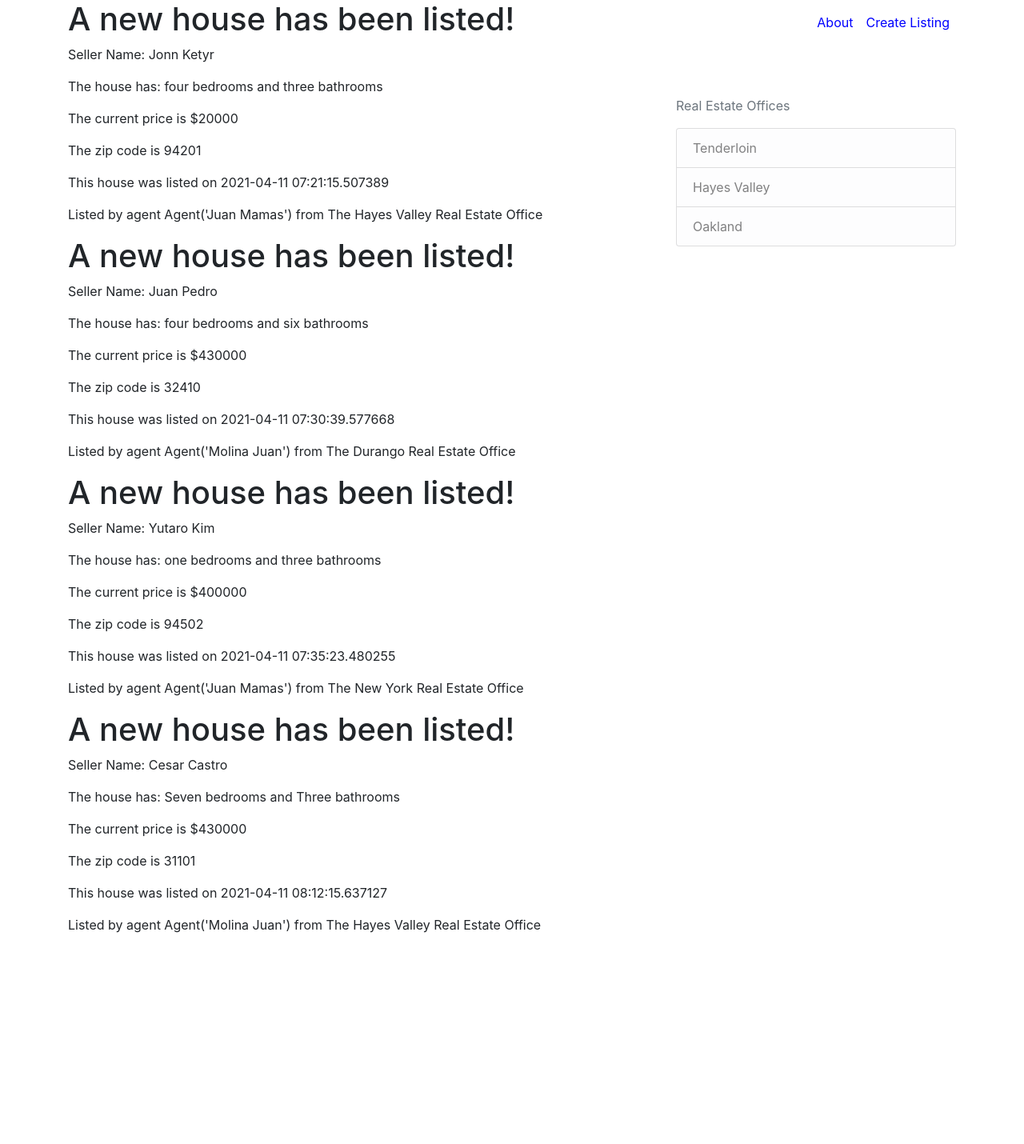
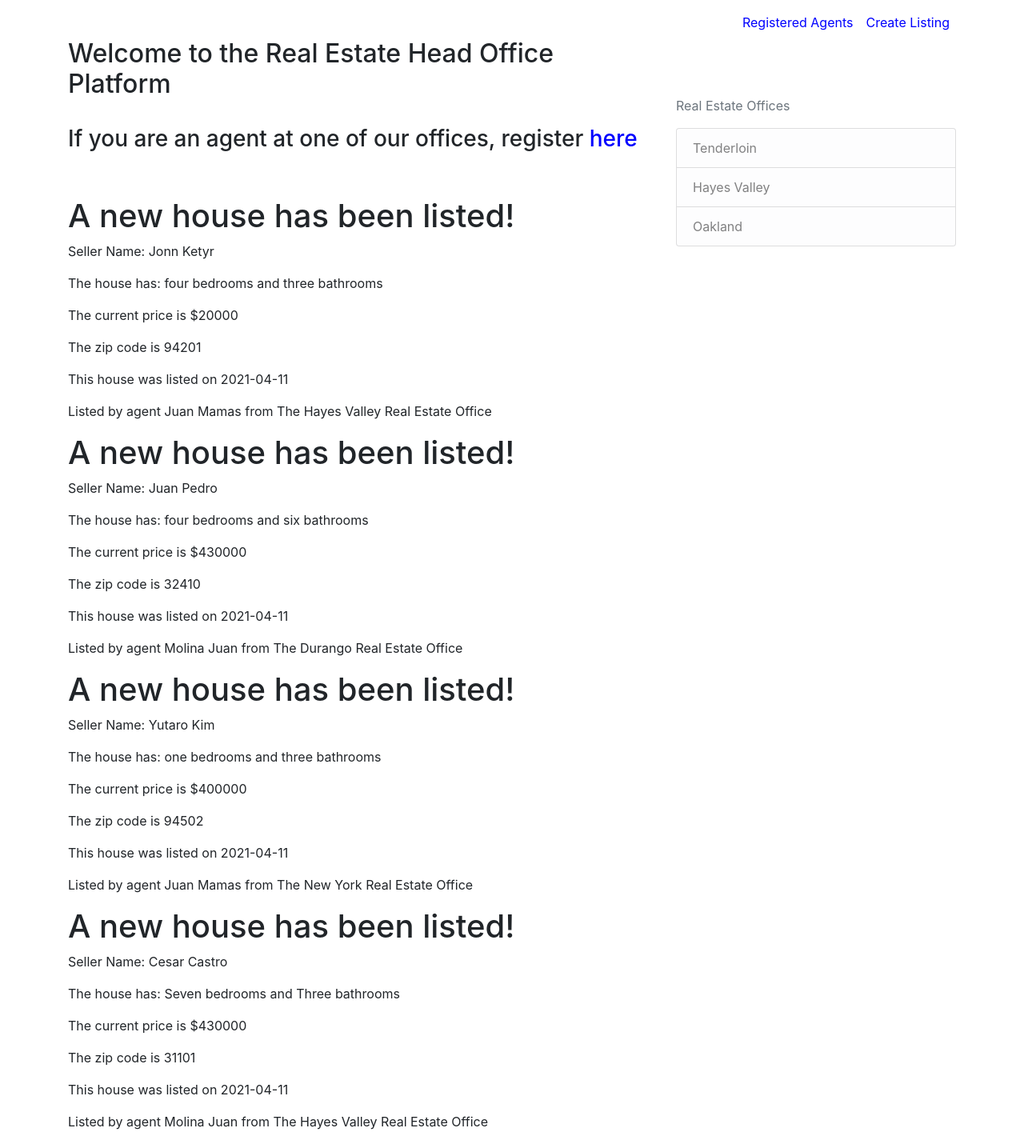
Before and after one commit to cesar-ca/real_estate, a Flask app: page / in a window 1280 px wide. Shown: the whole page at 80% size. Before the commit the page ends 1166 px from the top, so only its background shows below. Run offline with Flask 2, Linux system fonts and the light colour scheme; data comes from the database, SQL or seed files in the repository; both versions use the stored data as it was after the commit; some libraries are stand-ins or nearby versions.

Commit message:
🗃 update database logic, includes agents name

```diff
--- a/real_estate/forms.py
+++ b/real_estate/forms.py
@@ -15,3 +15,7 @@ class ListingForm(FlaskForm):
     office = StringField('Office', validators=[DataRequired()])
     agent_id = StringField('Agent ID', validators=[DataRequired()])
     submit = SubmitField('Create New Listing')
+
+class AgentForm(FlaskForm):
+    name = StringField('Write your name below', validators=[DataRequired()])
+    submit = SubmitField('Register as Agent')
--- a/real_estate/routes.py
+++ b/real_estate/routes.py
@@ -1,6 +1,6 @@
 from flask import render_template, url_for, flash, redirect, request, abort
 from real_estate import app, db
-from real_estate.forms import ListingForm
+from real_estate.forms import ListingForm, AgentForm
 from real_estate.models import Agent, Listing
 
 
@@ -10,9 +10,10 @@ def home():
     listings = Listing.query.all()
     return render_template('home.html', listings=listings)
 
-@app.route("/about")
-def about():
-    return render_template('about.html', title='About')
+@app.route("/registered_agents")
+def registered_agents():
+    agents = Agent.query.all()
+    return render_template('registered_agents.html', title='Registered Agents', agents=agents)
 
 @app.route("/new_listing", methods=['GET', 'POST'])
 def new_listing():
@@ -25,3 +26,15 @@ def new_listing():
         flash('The listing has been created!', 'success')
         return redirect(url_for('home'))
     return render_template('create_listing.html', title='New Listing', form=form)
+
+@app.route("/agent_register", methods=['GET', 'POST'])
+def agent_register():
+    form = AgentForm()
+    if form.validate_on_submit():
+        #listing = Listing(seller=form.seller.data, bedrooms=form.bedrooms.data, bathrooms=form.bathrooms.data, zipcode=form.zipcode.data, office=form.office.data, agent_id=form.agent_id.data)
+        agent = Agent(name=form.name.data)
+        db.session.add(agent)
+        db.session.commit()
+        flash('You are registered as an agent!', 'success')
+        return redirect(url_for('registered_agents'))
+    return render_template('agent_register.html', title='Agent Registration', form=form)
--- a/real_estate/templates/create_listing.html
+++ b/real_estate/templates/create_listing.html
@@ -2,7 +2,7 @@
 
 {% block navigation%}
 <a class="nav-item nav-link" href="{{ url_for('home') }}" style="color:blue">Home</a>
-<a class="nav-item nav-link" href="{{ url_for('about') }}" style="color:blue">About</a>
+<a class="nav-item nav-link" href="{{ url_for('registered_agents') }}" style="color:blue">Registered Agents</a>
 {% endblock navigation %}
 
 {% block content %}
--- a/real_estate/templates/home.html
+++ b/real_estate/templates/home.html
@@ -1,11 +1,19 @@
 {% extends "layout.html" %}
 
 {% block navigation%}
-<a class="nav-item nav-link" href="{{ url_for('about') }}" style="color:blue">About</a>
+<a class="nav-item nav-link" href="{{ url_for('registered_agents') }}" style="color:blue">Registered Agents</a>
 <a class="nav-item nav-link" href="{{ url_for('new_listing') }}" style="color:blue">Create Listing</a>
 {% endblock navigation %}
 
 {% block content %}
+<br>
+<br>
+<h2>Welcome to the Real Estate Head Office Platform</h2>
+<br>
+<h3>If you are an agent at one of our offices, register
+    <a href="{{ url_for('agent_register') }}" style="color:blue">here</a></h3>
+<br>
+<br>
 
     {% for listing in listings %}
         <h1>A new house has been listed!</h1>
@@ -13,8 +21,8 @@
         <p>The house has: {{ listing.bedrooms }} bedrooms and {{ listing.bathrooms }} bathrooms</p>
         <p>The current price is ${{ listing.price }}</p>
         <p>The zip code is {{ listing.zipcode }}</p>
-        <p>This house was listed on {{ listing.date }}</p>
-        <p>Listed by agent {{ listing.agent }} from The {{ listing.office }} Real Estate Office</p>
+        <p>This house was listed on {{ listing.date.strftime('%Y-%m-%d') }}</p>
+        <p>Listed by agent {{ listing.agent.name }} from The {{ listing.office }} Real Estate Office</p>
 
     {% endfor %}
 {% endblock content %}
```
Also changed, not shown: real_estate/templates/about.html (deleted, +0 -20 lines), real_estate/templates/agent_register.html (added, +33 -0 lines), real_estate/templates/registered_agents.html (added, +21 -0 lines), real_estate/site.db.
